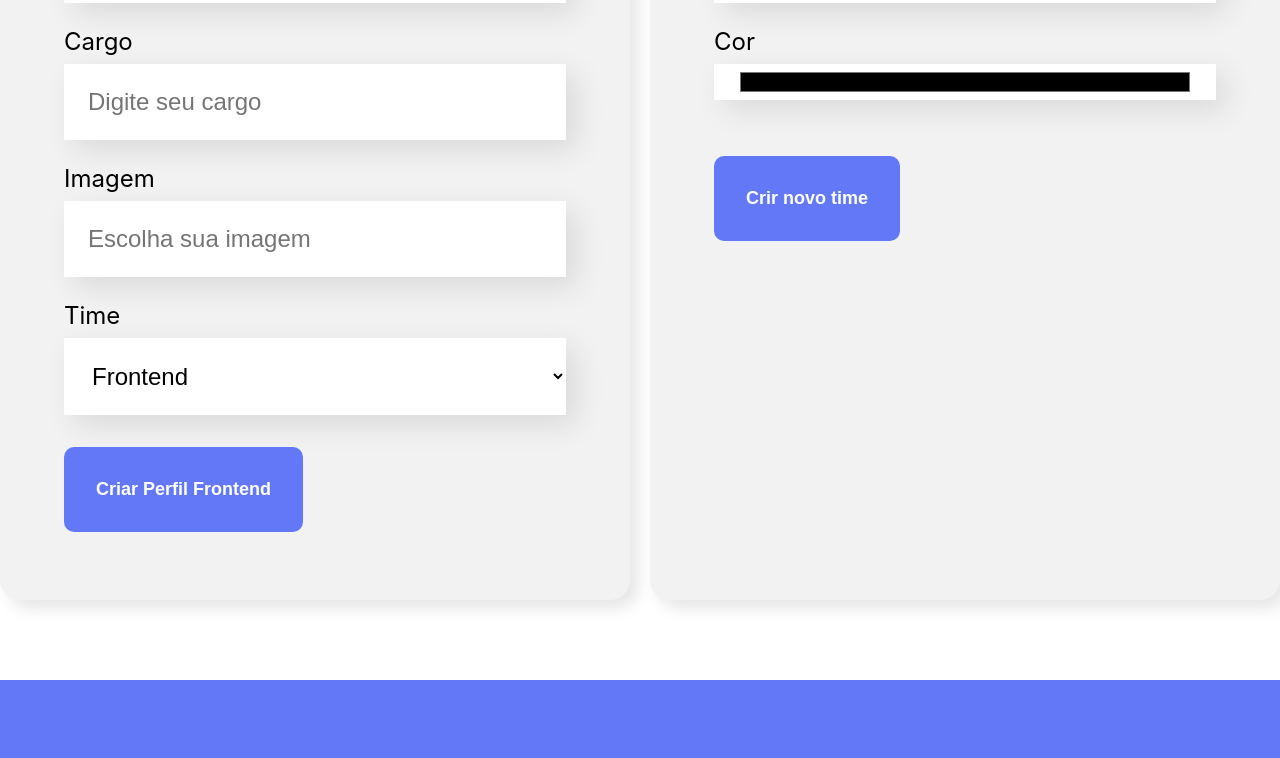
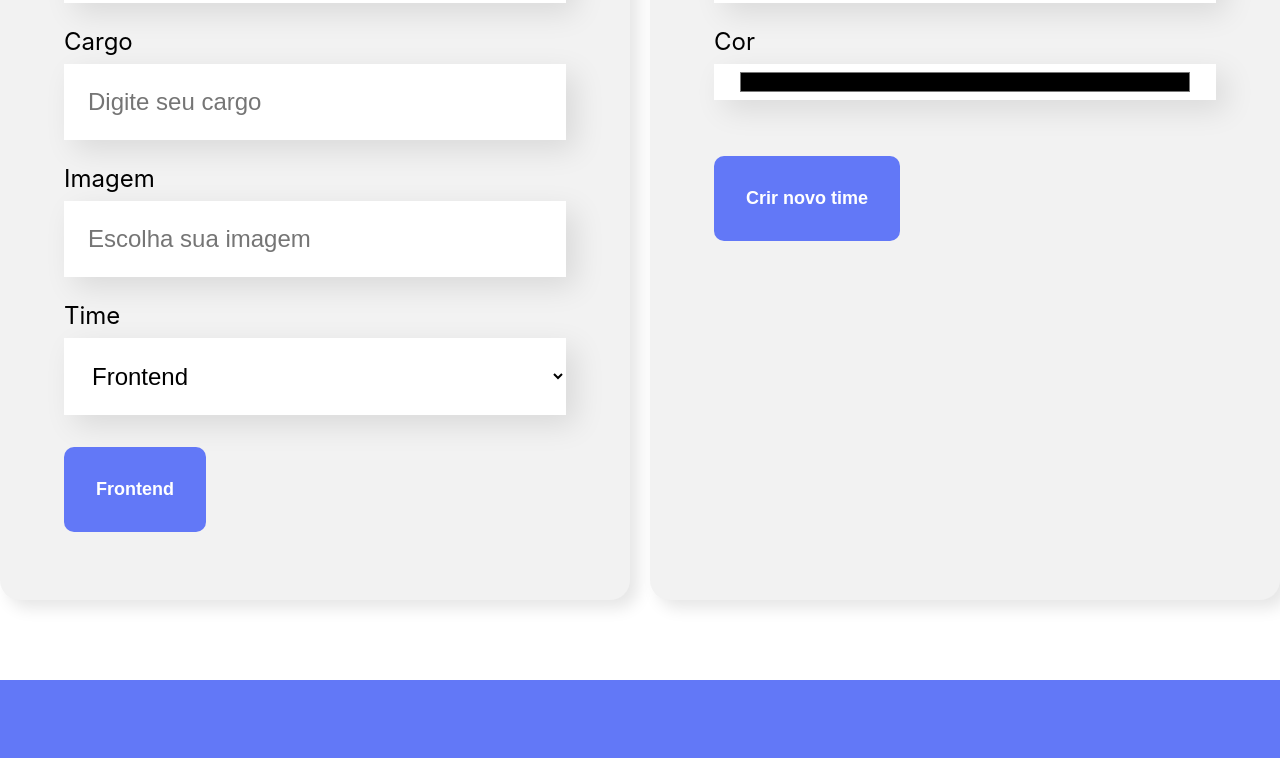
Before and after one commit to PedroHSilva/organo_react-app, a React (Create React App) app: page / in a window 1280 px wide. Shown: the part 826-1584 px from the top of the page. Built offline with nearby package versions, Linux system fonts and the light colour scheme; the HTML template or start-up script is replaced by a standard one.

Commit message:
tipando alguns componentes

```diff
--- a/package.json
+++ b/package.json
@@ -42,5 +42,8 @@
       "last 1 firefox version",
       "last 1 safari version"
     ]
+  },
+  "devDependencies": {
+    "@types/uuid": "^9.0.0"
   }
 }
--- a/src/App.jsx
+++ b/src/App.tsx
@@ -3,11 +3,13 @@ import Banner from './componentes/Banner';
 import Formulario from './componentes/Formulario';
 import Rodape from './componentes/Rodape';
 import Time from './componentes/Time';
-import { v4 as uuidv4 } from 'uuid'
+import {v4 as uuidv4 } from 'uuid'
+import { IColaborador } from './compartilhado/interfaces/IColaborador';
+import { ITime } from './compartilhado/interfaces/ITime';
 
 const App = () => {
 
-    const [colaboradores, setColaboradores] = useState([])
+    const [colaboradores, setColaboradores] = useState<IColaborador[]>([])
 
     const [times, setTimes] = useState([
         {
@@ -42,15 +44,15 @@ const App = () => {
         },
     ])
 
-    const aoNovoColaboradorAdd = (colaborador) => {
+    const aoNovoColaboradorAdd = (colaborador: IColaborador) => {
         setColaboradores([...colaboradores, colaborador])
     }
 
-    const deletarColaborador = (nome) => {
-        setColaboradores(colaboradores.filter(colaborador => colaborador.nome !== nome))
+    const deletarColaborador = (nome:string) => {
+        setColaboradores(colaboradores.filter((colaborador:IColaborador) => colaborador.nome !== nome))
     }
 
-    const mudarCorDoTime = (cor, nome) => {
+    const mudarCorDoTime = (cor:string, nome:string) => {
         setTimes(times.map(time => {
             if (time.nome === nome) {
                 time.cor = cor
@@ -59,7 +61,7 @@ const App = () => {
         }))
     }
 
-    const cadastrarTime = (novoTime) => {
+    const cadastrarTime = (novoTime:ITime) => {
         setTimes([...times,{ ...novoTime, id:uuidv4() }])
     }
 
@@ -74,7 +76,7 @@ const App = () => {
                 mudarCor={mudarCorDoTime}
                 key={ time.nome }
                 time={ time }
-                colaboradores={colaboradores.filter(colaborador => colaborador.time === time.nome)}
+                colaboradores={colaboradores.filter((colaborador:IColaborador) => colaborador.time === time.nome)}
                 aoDeletar={deletarColaborador}
             />) }
             <Rodape/>
--- a/src/compartilhado/interfaces/IColaborador.ts
+++ b/src/compartilhado/interfaces/IColaborador.ts
@@ -1,5 +1,6 @@
 export interface IColaborador {
     nome: string,
     cargo: string,
-    imagem:  string
+    imagem:  string,
+    time?: string
 }
--- /dev/null
+++ b/src/compartilhado/interfaces/ITime.ts
@@ -0,0 +1,6 @@
+
+export interface ITime {
+    id?: string,
+    nome: string,
+    cor: string
+}
--- a/src/componentes/Botao/index.tsx
+++ b/src/componentes/Botao/index.tsx
@@ -4,7 +4,7 @@ import React from 'react'
 import './index.css'
 
 interface BotaoProps {
-    children: ReactElement
+    children: ReactElement | string
 }
 const Botao = (props: BotaoProps) => {
     return (
--- a/src/componentes/Campo/index.tsx
+++ b/src/componentes/Campo/index.tsx
@@ -5,13 +5,13 @@ interface CampoProps {
     type: string,
     label: string,
     valor: string,
-    placeholder: string,
+    placeholder?: string,
     name: string,
     obrigatorio: boolean,
     aoAlterado: (valor: string) => void
 }
 
-const Campo = ({ type, label, valor, placeholder, name, obrigatorio, aoAlterado }: CampoProps) => {
+const Campo = ({ type, label, valor, placeholder, name, aoAlterado, obrigatorio = false }: CampoProps) => {
 
     const aoDigitado = (event: React.ChangeEvent<HTMLInputElement>) => {
         aoAlterado(event.target.value)
--- a/src/componentes/Formulario/index.jsx
+++ /dev/null
@@ -1,52 +0,0 @@
-import { useState } from "react"
-import Botao from "../Botao"
-import Campo from "../Campo"
-import ListaSuspensa from "../ListaSuspensa"
-import './index.css'
-
-const Formulario = (props) => {
-
-    const [nome, setNome]           = useState('')
-    const [cargo, setCargo]         = useState('')
-    const [imagem, setImagem]       = useState('')
-    const [time, setTime]           = useState('Frontend')
-    const [nomeTime, setNomeTime]   = useState('')
-    const [corTime, setCorTime]     = useState('Frontend')
-
-    function aoSalvar (e) {
-        e.preventDefault()
-        props.aoColaboradorCadastrado({
-            nome, cargo, imagem, time
-        })
-        setNome('')
-        setCargo('')
-        setImagem('')
-        setTime('Frontend')
-    }
-
-    function cadastrarTime(e) {
-        e.preventDefault()
-        props.cadastrarTime({nome: nomeTime, cor: corTime})
-    }
-
-    return (
-    <section className="formulario">
-        <form onSubmit={ aoSalvar }>
-            <h2>Preencha os dados para criar o perfil do colaborador</h2>
-            <Campo type="text" valor={nome} aoAlterado={valor => setNome(valor)} obrigatorio={true} label="Nome" name="nome" placeholder="Digite se nome" />
-            <Campo type="text" valor={cargo} aoAlterado={valor => setCargo(valor)} obrigatorio={true} label="Cargo" name="cargo" placeholder="Digite seu cargo" />
-            <Campo type="text" valor={imagem} aoAlterado={valor => setImagem(valor)} obrigatorio={true} label="Imagem" name="imagem" placeholder="Escolha sua imagem" />
-            <ListaSuspensa valor={time} aoAlterado={valor => setTime(valor)} obrigatorio={true} itens={props.times} label ="Time"></ListaSuspensa>
-            <Botao>Criar Perfil {time}</Botao>
-        </form>
-        <form onSubmit={ cadastrarTime }>
-            <h2>Preencha os dados para criar o perfil do colaborador</h2>
-            <Campo type="text" valor={nomeTime} aoAlterado={valor => setNomeTime(valor)} obrigatorio label="Nome" name="nome" placeholder="Digite o nome do time" />
-            <Campo type="color" valor={corTime} aoAlterado={valor => setCorTime(valor)} obrigatorio label="Cor" name="cargo" placeholder="Informe a cor do time" />
-            <Botao>Crir novo time</Botao>
-        </form>
-    </section>
-    )
-}
-
-export default Formulario
--- /dev/null
+++ b/src/componentes/Formulario/index.tsx
@@ -0,0 +1,60 @@
+import { useState } from "react"
+import Botao from "../Botao"
+import Campo from "../Campo"
+import ListaSuspensa from "../ListaSuspensa"
+import { IColaborador } from '../../compartilhado/interfaces/IColaborador'
+import './index.css'
+import { ITime } from "../../compartilhado/interfaces/ITime"
+
+interface FormularioProps {
+    aoColaboradorCadastrado: (colaborador: IColaborador) => void,
+    cadastrarTime: (time:ITime) => void,
+    times: string[]
+}
+
+const Formulario = (props: FormularioProps) => {
+
+    const [nome, setNome] = useState('')
+    const [cargo, setCargo] = useState('')
+    const [imagem, setImagem] = useState('')
+    const [time, setTime] = useState('Frontend')
+    const [nomeTime, setNomeTime] = useState('')
+    const [corTime, setCorTime] = useState('Frontend')
+
+    function aoSalvar(e:React.FormEvent<HTMLFormElement>) {
+        e.preventDefault()
+        props.aoColaboradorCadastrado({
+            nome, cargo, imagem, time
+        })
+        setNome('')
+        setCargo('')
+        setImagem('')
+        setTime('Frontend')
+    }
+
+    function cadastrarTime(e:React.FormEvent<HTMLFormElement>) {
+        e.preventDefault()
+        props.cadastrarTime({ nome: nomeTime, cor: corTime })
+    }
+
+    return (
+        <section className="formulario">
+            <form onSubmit={aoSalvar}>
+                <h2>Preencha os dados para criar o perfil do colaborador</h2>
+                <Campo type="text" valor={nome} aoAlterado={valor => setNome(valor)} obrigatorio={true} label="Nome" name="nome" placeholder="Digite se nome" />
+                <Campo type="text" valor={cargo} aoAlterado={valor => setCargo(valor)} obrigatorio={true} label="Cargo" name="cargo" placeholder="Digite seu cargo" />
+                <Campo type="text" valor={imagem} aoAlterado={valor => setImagem(valor)} obrigatorio={true} label="Imagem" name="imagem" placeholder="Escolha sua imagem" />
+                <ListaSuspensa valor={time} aoAlterado={valor => setTime(valor)} obrigatorio={true} itens={props.times} label="Time"></ListaSuspensa>
+                <Botao>{time}</Botao>
+            </form>
+            <form onSubmit={cadastrarTime}>
+                <h2>Preencha os dados para criar o perfil do colaborador</h2>
+                <Campo type="text" valor={nomeTime} aoAlterado={valor => setNomeTime(valor)} obrigatorio label="Nome" name="nome" placeholder="Digite o nome do time" />
+                <Campo type="color" valor={corTime} aoAlterado={valor => setCorTime(valor)} obrigatorio label="Cor" name="cargo" placeholder="Informe a cor do time" />
+                <Botao>Crir novo time</Botao>
+            </form>
+        </section>
+    )
+}
+
+export default Formulario
--- a/src/componentes/ListaSuspensa/index.jsx
+++ /dev/null
@@ -1,10 +0,0 @@
-import './index.css'
-
-const ListaSuspensa = (props) =>
-    <div className='lista-suspensa'>
-        <label>{ props.label }</label>
-        <select name="" id="" onChange={event => props.aoAlterado(event.target.value) } required={ props.obrigatorio } value={ props.valor }>
-            { props.itens.map(item => <option key={ item }>{ item }</option>) }
-        </select>
-    </div>
-export default ListaSuspensa
--- /dev/null
+++ b/src/componentes/ListaSuspensa/index.tsx
@@ -0,0 +1,18 @@
+import './index.css'
+
+interface ListaSuspensaProps {
+    aoAlterado: (value: string) => void,
+    itens: string[],
+    label: string,
+    obrigatorio: boolean,
+    valor: string
+}
+
+const ListaSuspensa = (props: ListaSuspensaProps) =>
+    <div className='lista-suspensa'>
+        <label>{props.label}</label>
+        <select name="" id="" onChange={event => props.aoAlterado(event.target.value)} required={props.obrigatorio} value={props.valor}>
+            {props.itens.map(item => <option key={item}>{item}</option>)}
+        </select>
+    </div>
+export default ListaSuspensa
--- a/src/componentes/Time/index.tsx
+++ b/src/componentes/Time/index.tsx
@@ -1,21 +1,20 @@
 import hexToRgba from 'hex-to-rgba';
 import { IColaborador } from '../../compartilhado/interfaces/IColaborador';
+import { ITime } from '../../compartilhado/interfaces/ITime';
 import Colaborador from '../Colaborador'
 import './index.css'
 
 interface TimeProps {
-    cor: string,
-    nome: string,
     colaboradores: IColaborador[],
-    time: { nome: string, cor: string },
-    mudarCor: (value: string, nome: string) => void,
-    aoDeletar: () => void
+    time: ITime,
+    mudarCor: (cor: string, nome: string) => void,
+    aoDeletar: (nome:string) => void
 }
 
 const Time = (props: TimeProps) => {
 
     return (
-        props.colaboradores.length > 0 &&
+        props.colaboradores.length > 0 ?
         <section className='time' style={{ backgroundColor: hexToRgba(props.time.cor, 0.3) }}>
             <input onChange={event => props.mudarCor(event.target.value, props.time.nome)} type="color" className='input-color' value={props.time.cor} />
             <h3 style={{ borderColor: props.time.cor }}>{props.time.nome} </h3>
@@ -34,7 +33,7 @@ const Time = (props: TimeProps) => {
                     )
                 })}
             </div>
-        </section>
+        </section> : <></>
     )
 }
 
```
Also changed, not shown: src/componentes/Rodape/index.tsx (renamed from src/componentes/Rodape/index.jsx), 1 other file (tests, documents, lock files or other folders).
